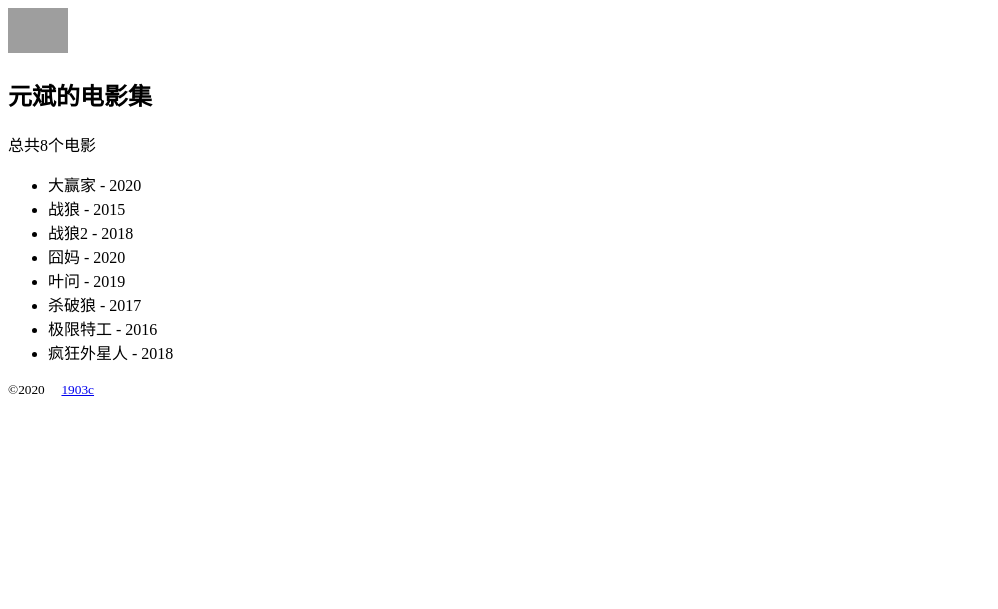
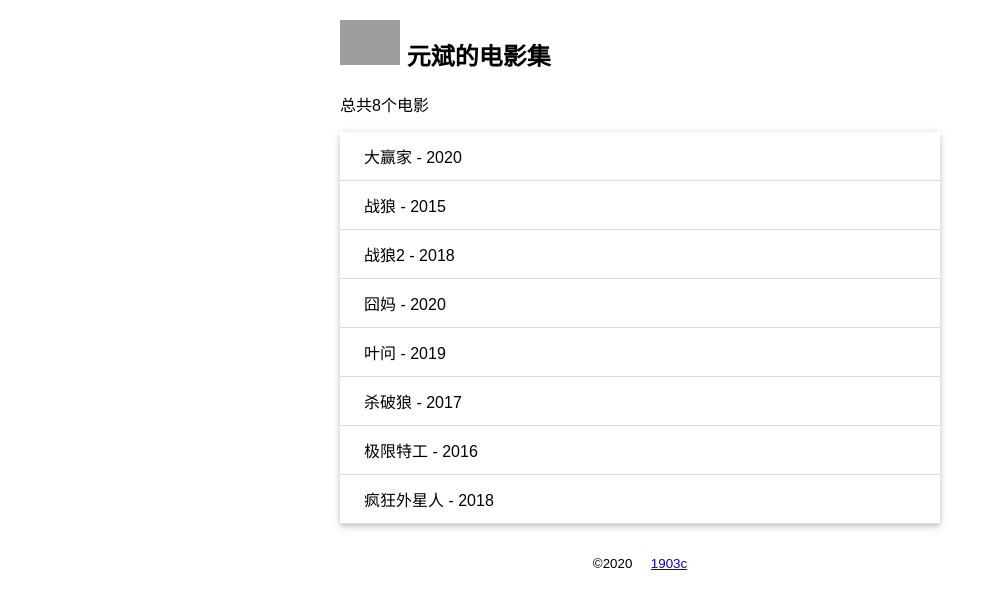
Before and after one commit to yuanbin1111/flaskweb, a Flask app: page / in a window 1280 px wide. Shown: the top 609 px of the page, without its empty margins (0-998 px from the left). Run offline with Flask 2, Linux system fonts and the light colour scheme; grey boxes are pictures that could not be loaded.

Commit message:
静态文件

```diff
--- a/watchlist/static/css/style.css
+++ b/watchlist/static/css/style.css
@@ -1,3 +1,36 @@
+/* 页面整体 */
+body{
+    margin: 0 auto;
+    max-width: 600px;
+    font-size: 16px;
+    font-family: Arial, Helvetica, sans-serif;
+}
+
+/* footer */
+footer{
+    color: 20px;
+    margin-top: 20px;
+    text-align: center;
+    padding: 10px;
+}
+
+/* footer */
+.movie-list{
+    list-style-type: none;
+    padding: 0;
+    margin-bottom: 10px;
+    box-shadow: 0 2px 5px 0 rgba(0, 0, 0, 0.16),0 2px 10px 0 rgba(0, 0, 0, 0.12);
+
+}
+.movie-list li{
+    padding: 12px 24px;
+    border-bottom: 1px solid #dddddd;
+}
+
 .avatar{
     width: 60px;
 }
+
+.movie-list li:hover{
+    background-color: #f8f9fa;
+}
--- a/watchlist/templates/index.html
+++ b/watchlist/templates/index.html
@@ -7,11 +7,13 @@
     <link rel="stylesheet" href="{{ url_for('static',filename='css/style.css') }}">
 </head>
 <body>
+    <h2>
     <img src="{{ url_for('static',filename='images/ym.jpg ') }}" alt="头像" class='avatar'>
-    <h2>{{ name }}的电影集</h2>
+    {{ name }}的电影集
+    </h2>
     {# 长度过滤器 #}
     <p>总共{{ movies|length }}个电影</p>
-    <ul>
+    <ul class="movie-list">
         {% for movie in movies%}
         <li>{{ movie.title }} - {{ movie.year }}</li>
         {% endfor %}
```
